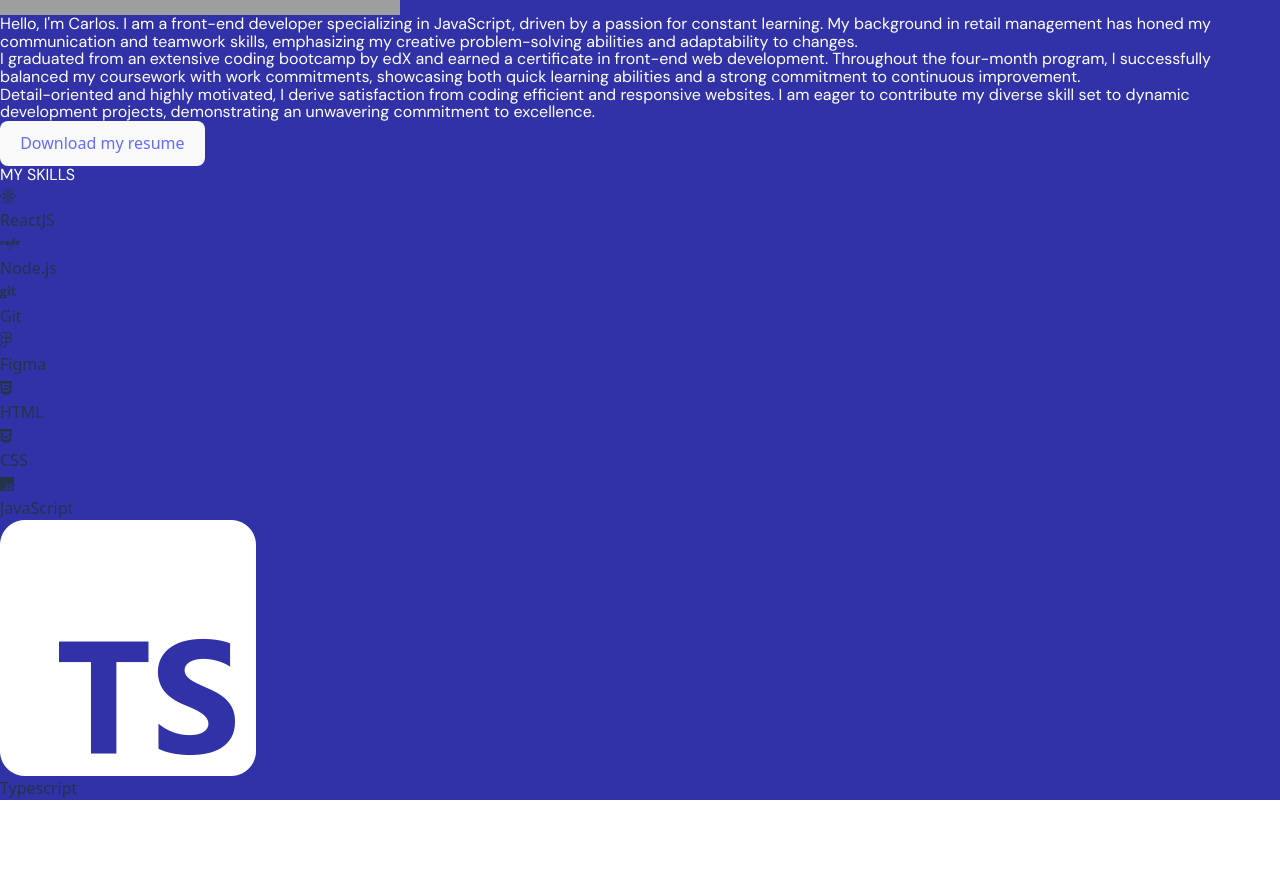
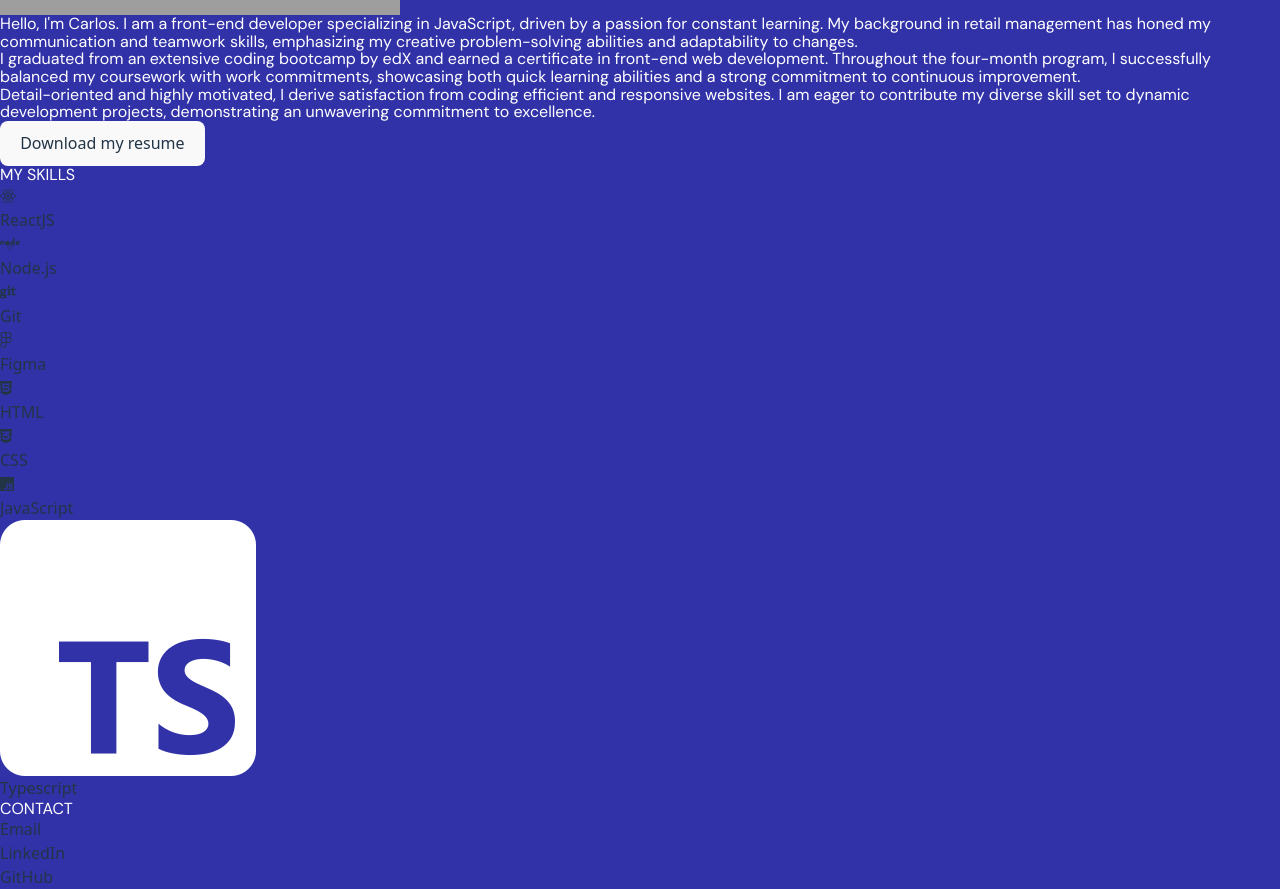
Before and after one commit to burleydev/burley-pf, a React (Vite) app: page / in a window 1280 px wide. Shown: the part 320-1209 px from the top of the page. Before the commit the page ends 1120 px from the top, so only its background shows below. Built offline with nearby package versions, Linux system fonts and the light colour scheme; grey boxes are pictures that could not be loaded.

Commit message:
updated contact section

```diff
--- a/src/components/contact.jsx
+++ b/src/components/contact.jsx
@@ -3,9 +3,20 @@
 
 const Contact = () => {
   return (
-    <section>
-
-    </section>
+    <div className='flex flex-col items-center justify-center h-screen'>
+      <h3 className='mb-12 text-3xl font-bold'>CONTACT</h3>
+      <div data-aos='fade-up' className='grid grid-cols-3 gap-[12rem] my-20'>
+        <div>
+          <a className='email font-bold text-white text-3xl' href='mailto:c.borrega@proton.me'>Email</a>
+        </div>
+        <div>
+          <a className='linkedin font-bold text-white text-3xl' href='https://www.linkedin.com/in/carlosborrega/'>LinkedIn</a>
+        </div>
+        <div>
+          <a className='github font-bold text-white text-3xl' href='https://github.com/borregadev'>GitHub</a>
+        </div>
+      </div>
+    </div>
   );
 };
 
--- a/src/components/skills.jsx
+++ b/src/components/skills.jsx
@@ -13,18 +13,18 @@
 ];
 
 const Skills = () => (
-  <div className="flex flex-col items-center justify-center h-screen">
-    <h3 className="mb-12 text-3xl font-bold">MY SKILLS</h3>
-    <div className="grid grid-cols-4 place-items-center gap-x-[5rem] gap-y-[2rem]" data-aos="fade-up">
+  <div className='flex flex-col items-center justify-center h-screen'>
+    <h3 className='mb-12 text-3xl font-bold'>MY SKILLS</h3>
+    <div className='grid grid-cols-4 place-items-center gap-x-[5rem] gap-y-[2rem] my-20' data-aos='fade-up'>
       {skills.map(skill => (
-        <div key={skill.name} className="text-white text-center">
+        <div key={skill.name} className='text-white text-center'>
           <i className={`fa-brands ${skill.icon} icon text-8xl`}></i>
-          <h4 className="text-lg my-2">{skill.name}</h4>
+          <h4 className='text-lg my-2'>{skill.name}</h4>
         </div>
       ))}
-      <div className="text-white text-center">
-        <img src={Typescript} alt="TypeScript" className="h-[5.5rem] w-[5.5rem] my-2 mx-auto" />
-        <h4 className="text-lg my-2">Typescript</h4>
+      <div className='text-white text-center'>
+        <img src={Typescript} alt='TypeScript' className='h-[5.5rem] w-[5.5rem] my-2 mx-auto' />
+        <h4 className='text-lg my-2'>Typescript</h4>
       </div>
     </div>
   </div>
--- a/src/index.css
+++ b/src/index.css
@@ -4,14 +4,14 @@
 @tailwind components;
 @tailwind utilities;
 
-a {
+/* a {
   font-weight: 500;
   color: #646cff;
   text-decoration: inherit;
 }
 a:hover {
   color: #535bf2;
-}
+} */
 
 body {
   margin: 0;
@@ -69,6 +69,65 @@
   outline: 4px auto -webkit-focus-ring-color;
 }
 
+/* Contact */
+
+/* .email::before {
+  content: "Email";
+}
+
+.email:hover::before {
+  content: "c.borrega@proton.me";
+}
+
+.linkedin::before {
+  content: "LinkedIn";
+}
+
+.linkedin:hover::before {
+  content: "carlosborrega";
+}
+
+.github::before {
+  content: "GitHub";
+}
+
+.github:hover::before {
+  content: "borregadev";
+} */
+
+/* a.email::after {
+  content: 'Email';
+}
+
+a.email:hover::after {
+  content: 'c.borrega@proton.me';
+}
+
+a.linkedin::after {
+  content: 'LinkedIn';
+}
+
+a.linkedin:hover::after {
+  content: 'carlosborrega';
+}
+
+a.github::after {
+  content: 'GitHub';
+}
+
+a.github:hover::after {
+  content: 'borregadev';
+}
+
+a {
+  position: relative;
+}
+
+a::after {
+  content: '';
+} */
+
+
 @media (prefers-color-scheme: light) {
   :root {
     color: #213547;
```
